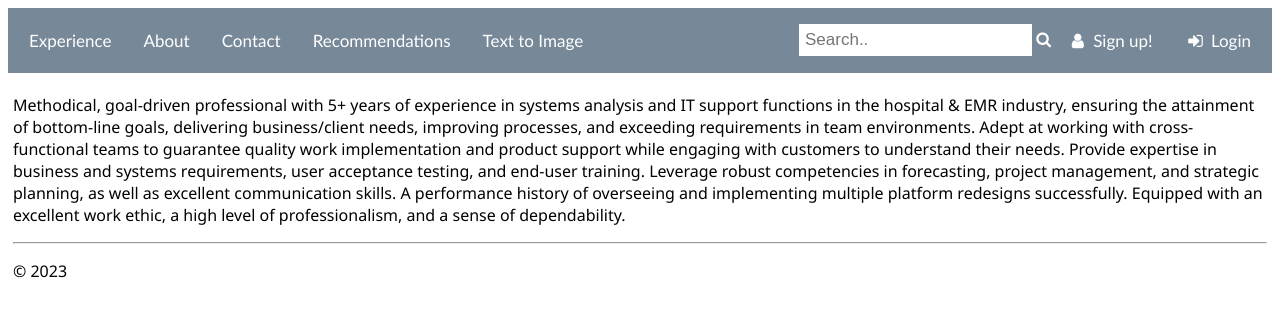
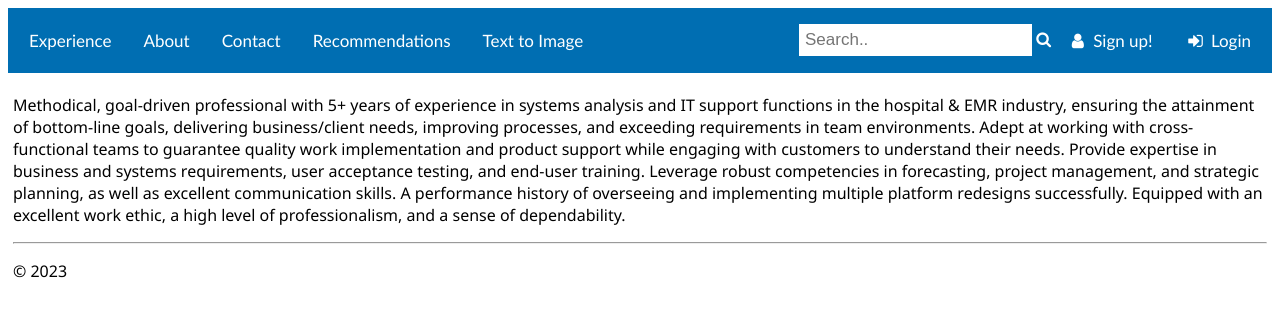
Before and after one commit to SugarfreeTX/Hello-Flask, a Flask app: page /about/ in a window 1280 px wide. Shown: the top 317 px of the page. Run offline with Flask 3, Linux system fonts and the light colour scheme; some libraries are stand-ins or nearby versions.

Commit message:
Changed banner color to blue.

```diff
--- a/static/site.css
+++ b/static/site.css
@@ -4,7 +4,7 @@
 }
 
 .topnav {
-    background-color: lightslategray;
+    background-color: #006EB2;
     font-size: 1em;
     font-family: 'Trebuchet MS', 'Lucida Sans Unicode', 'Lucida Grande', 'Lucida Sans', Arial, sans-serif;
     color: white;
--- a/templates/layout.html
+++ b/templates/layout.html
@@ -89,7 +89,7 @@
             {% block content %}
             {% endblock %}
             <hr/>
-            <footer>
+            <footer >
                 <p>&copy; 2023</p>
             </footer>
         </div>
```
Also changed, not shown: templates/home.html (renamed from templates/experience.html).
